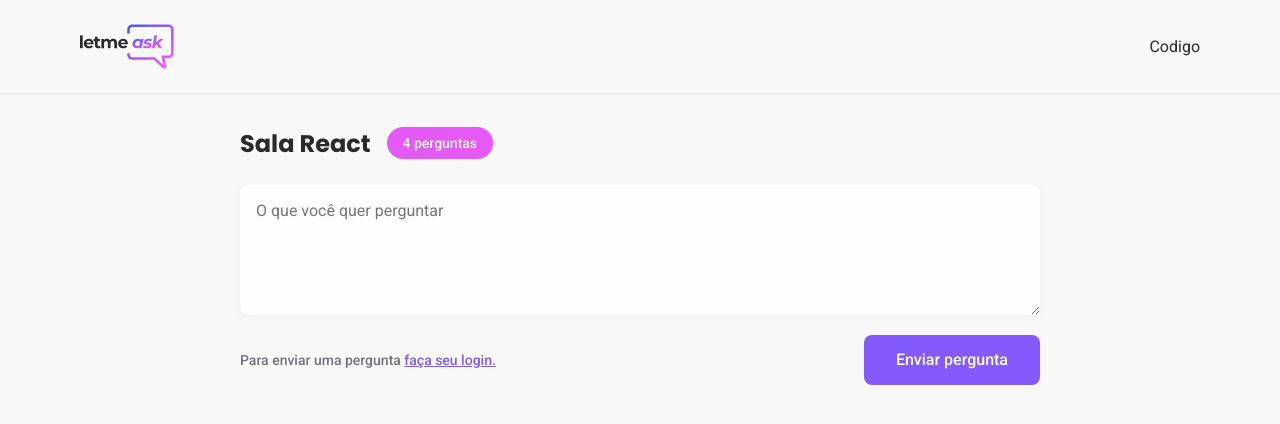
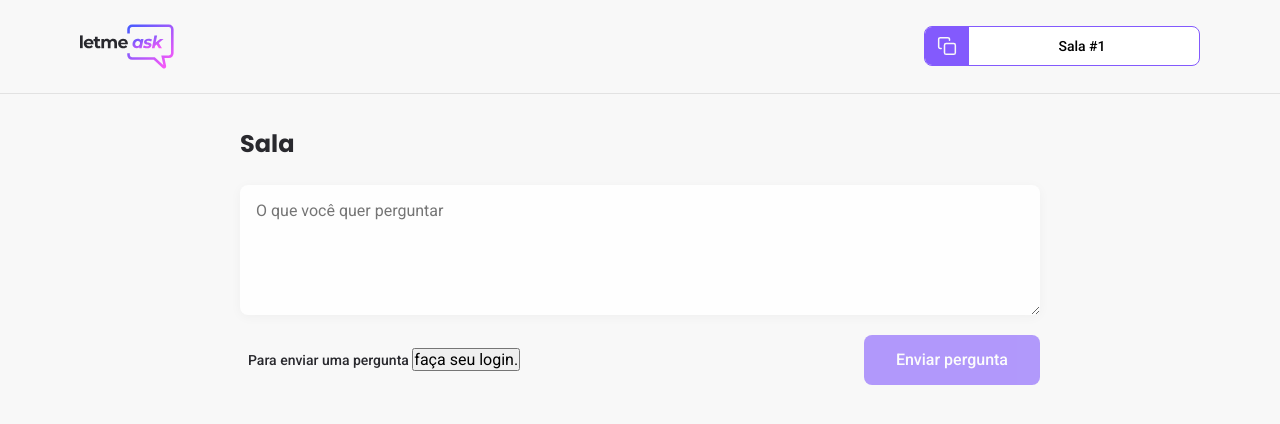
Before and after one commit to iliampav/nlw_letmeask, a React (Create React App) app: page /rooms/1 in a window 1280 px wide. Shown: the top 424 px of the page. Built offline with nearby package versions, Linux system fonts and the light colour scheme; no server answers; the database is empty.

Commit message:
finish aula 3

```diff
--- /dev/null
+++ b/src/components/RoomCode.tsx
@@ -0,0 +1,22 @@
+import copyImg from '../assets/images/copy.svg';
+
+import '../styles/roomCode.scss';
+
+type RoomCodeProps = {
+    code: string
+}
+
+export function RoomCode(props: RoomCodeProps) {
+    function copyRoomCodeToClipboard() {
+        navigator.clipboard.writeText(props.code)
+    }
+
+    return (
+        <button className="room-code" onClick={copyRoomCodeToClipboard}>
+            <div>
+                <img src={copyImg} alt="copy room code" />
+            </div>
+            <span>Sala #{props.code}</span>
+        </button>
+    )
+}
--- a/src/pages/Room.tsx
+++ b/src/pages/Room.tsx
@@ -1,31 +1,129 @@
+import { FormEvent, useEffect, useState } from 'react';
+import { useParams } from 'react-router-dom'
+
 import logoImg from '../assets/images/logo.svg';
 import { Button } from '../components/Button';
+import { RoomCode } from '../components/RoomCode';
+import { useAuth } from '../hooks/useAuth';
+import { database } from '../services/firebase';
 
 import '../styles/room.scss';
 
+type FirebaseQuestions = Record <string, {
+    author : {
+        name: string,
+        avatar: string,
+    }
+    content: string,
+    isHighLighted: boolean,
+    isAnswered: boolean
+}>
+
+type Questions = {
+    id: string,
+    author : {
+        name: string,
+        avatar: string,
+    }
+    content: string,
+    isHighLighted: boolean,
+    isAnswered: boolean
+}
+
+type RoomParams = {
+    id: string ;
+}
+
 export function Room() {
+    const { user } = useAuth()
+    const params = useParams<RoomParams>();
+    const [newQuestion, setNewQuestion] = useState('')
+    const [ questions, setQuestions] = useState<Questions[]>([])
+    const [title, setTitle] = useState('')
+
+    const roomId = params.id;
+
+    useEffect(() => {
+        const roomRef = database.ref(`rooms/${roomId}`)
+
+        roomRef.on('value', room => {
+            const databaseRoom = room.val()
+            const firebaseQuestions : FirebaseQuestions = databaseRoom.questions ?? {};
+
+            const parsedQuestions = Object.entries(firebaseQuestions).map(([key, value]) => {
+                return {
+                    id: key,
+                    content: value.content,
+                    author: value.author,
+                    isHighLighted: value.isHighLighted,
+                    isAnswered: value.isAnswered,
+                }
+            })
+
+            setTitle(databaseRoom.title)
+            setQuestions(parsedQuestions)
+        })
+    }, [roomId])
+
+    async function handleSendQuestion(event: FormEvent) {
+        event.preventDefault()
+
+        if (newQuestion.trim()  === '') {
+            return;
+        }
+
+        if(!user) {
+            throw new Error('You must be logged in')
+        }
+
+        const question = {
+            content: newQuestion,
+            author: {
+                name: user.name,
+                avatar: user.avatar,
+            },
+            isHighlighted: false,
+            isAnswered: false,
+        };
+
+        await database.ref(`rooms/${roomId}/questions`).push(question)
+
+        setNewQuestion('');
+    }
+
     return (
         <div id="page-room">
             <header>
                 <div className="content">
                     <img src={logoImg} alt="LetMeask"/>
-                    <div>Codigo</div>
+                    <RoomCode code={roomId}/>
                 </div>
             </header>
             <main className="content">
                 <div className="room-title">
-                    <h1>Sala React</h1>
-                    <span>4 perguntas</span>
+                    <h1>Sala {title}</h1>
+                    { questions.length > 0 && <span>{questions.length} perguntas</span>}
                 </div>
 
-                <form>
+                <form onSubmit={handleSendQuestion}>
                     <textarea
                         placeholder="O que você quer perguntar"
+                        onChange={event => setNewQuestion(event.target.value)}
+                        value={newQuestion}
                     />
 
                     <div className="form-footer">
+                        { user ? (
+                            <div className="user-info">
+                                <img src={user.avatar} alt={user.name} />
+                                <span>{user.name}</span>
+                            </div>
+                        )
+                        :
+                        (
                         <span>Para enviar uma pergunta <button>faça seu login.</button></span>
-                        <Button type="submit">Enviar pergunta</Button>
+                        )}
+                        <Button disabled={!user} type="submit">Enviar pergunta</Button>
                     </div>
                 </form>
             </main>
--- a/src/styles/room.scss
+++ b/src/styles/room.scss
@@ -60,7 +60,26 @@
                 align-items: center;
                 margin-top: 16px;
 
+                .user-info {
+                    display: flex;
+                    align-items: center;
+                }
+
+                img {
+                    width: 32px;
+                    height: 32px;
+                    border-radius: 50%;
+                }
+
                 span {
+                    margin-left: 8px;
+                    color: #29292e;
+                    font-weight: 500;
+                    font-size: 14px;
+                }
+            }
+
+            > span {
                 font-size: 14px;
                 color: #737380;
                 font-weight: 500;
@@ -78,4 +97,3 @@
         }
     }
 }
-}
--- /dev/null
+++ b/src/styles/roomCode.scss
@@ -0,0 +1,30 @@
+.room-code {
+    height: 40px;
+    border-radius: 8px;
+    overflow: hidden;
+
+    background: #fff;
+    border: 1px solid #835afd;
+    cursor: pointer;
+
+    display: flex;
+
+    div {
+        background: #835afd;
+        display: flex;
+        padding: 0 12px;
+        justify-content: center;
+        align-items: center;
+        height: 100%;
+    }
+
+    span {
+        display: block;
+        align-self: center;
+        flex: 1;
+        padding: 0 16px 0 12px;
+        width: 230px;
+        font-size: 14px;
+        font-weight: 500;
+    }
+}
```
Also changed, not shown: src/components/Questions.tsx (added). Lines whose indentation alone changed are shown as unchanged.
